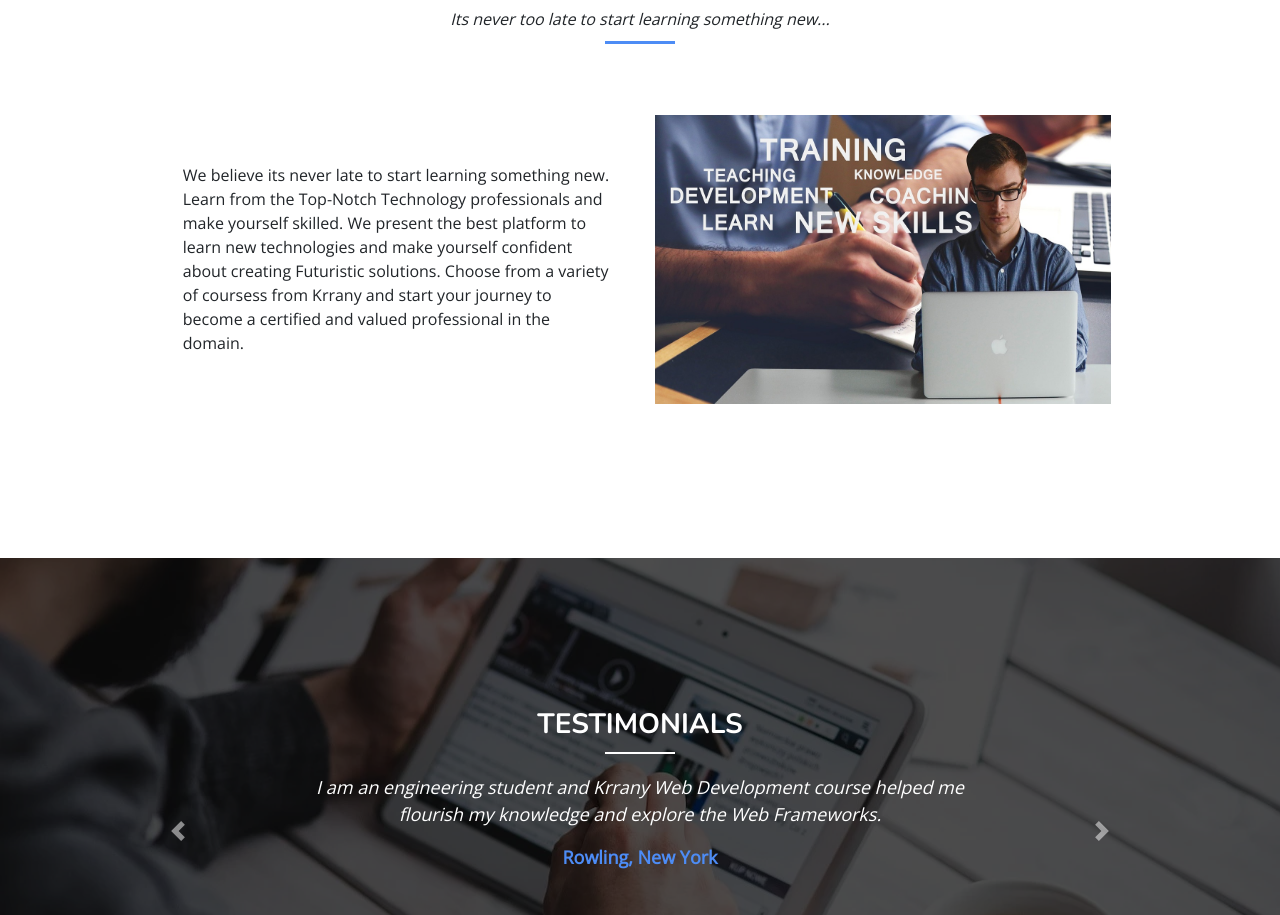
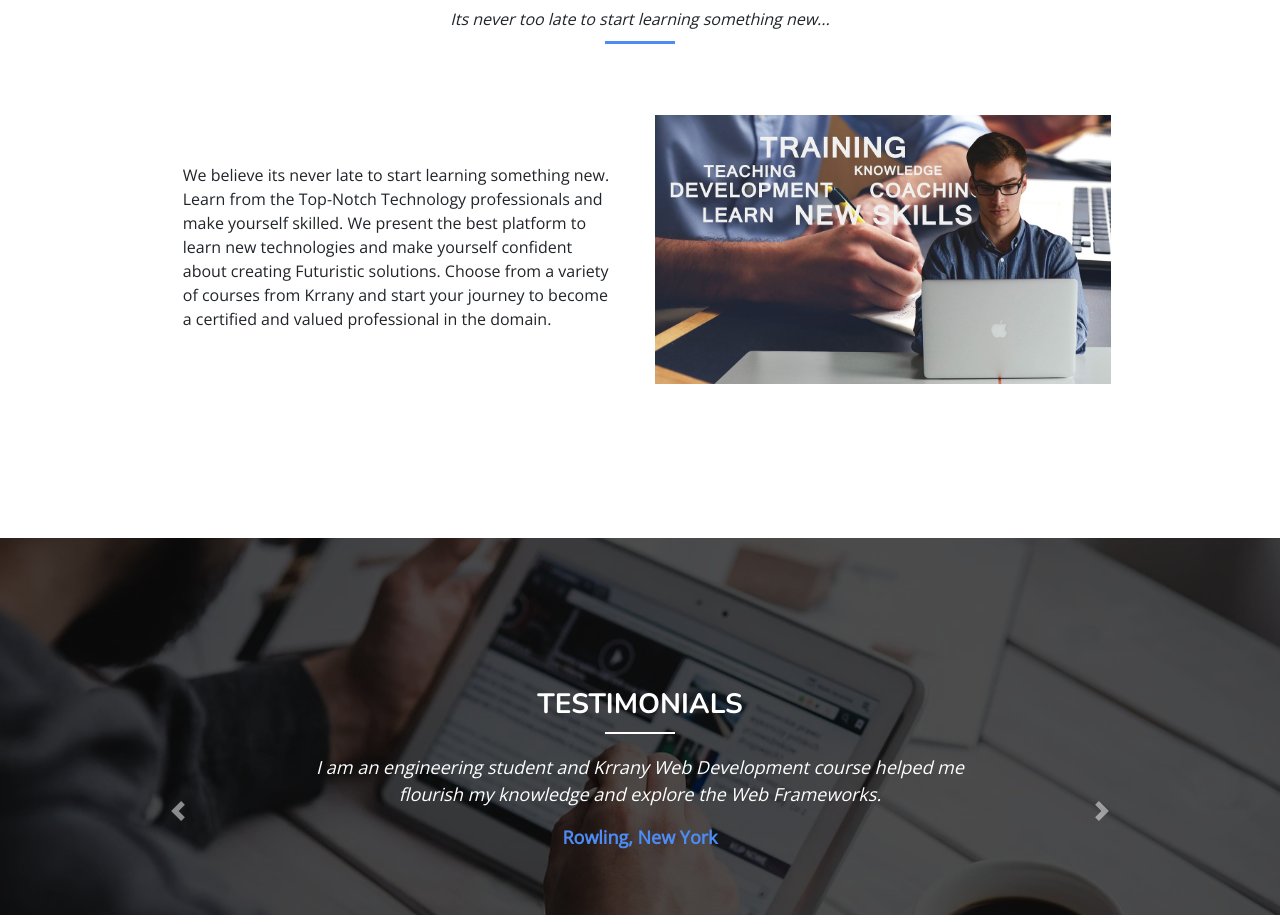
Before and after one commit to Vivek-K-M/EdTech-Startup-website-layout, a plain HTML site: page index.html in a window 1280 px wide. Shown: the part 986-1901 px from the top of the page. Drawn offline with nearby package versions, Linux system fonts and the light colour scheme.

Commit message:
Update index.html

```diff
--- a/index.html
+++ b/index.html
@@ -96,7 +96,7 @@
             <div class="line-border"></div>
         </div>
         <div class="about-content row">
-            <div class="abt-text col-lg-6">We believe its never late to start learning something new. Learn from the Top-Notch Technology professionals and make yourself skilled. We present the best platform to learn new technologies and make yourself confident about creating Futuristic solutions. Choose from a variety of coursess from Krrany and start your journey to become a certified and valued professional in the domain. </div>
+            <div class="abt-text col-lg-6">We believe its never late to start learning something new. Learn from the Top-Notch Technology professionals and make yourself skilled. We present the best platform to learn new technologies and make yourself confident about creating Futuristic solutions. Choose from a variety of courses from Krrany and start your journey to become a certified and valued professional in the domain. </div>
             <img class="aboutimg col-lg-6" src="aboutimg.jpg" alt="">
         </div>
 
```
